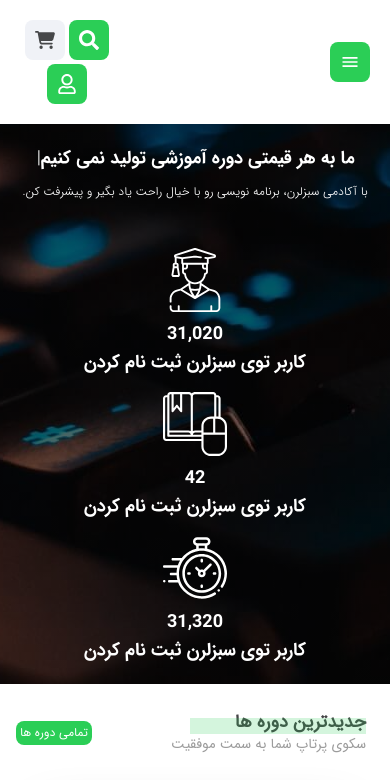
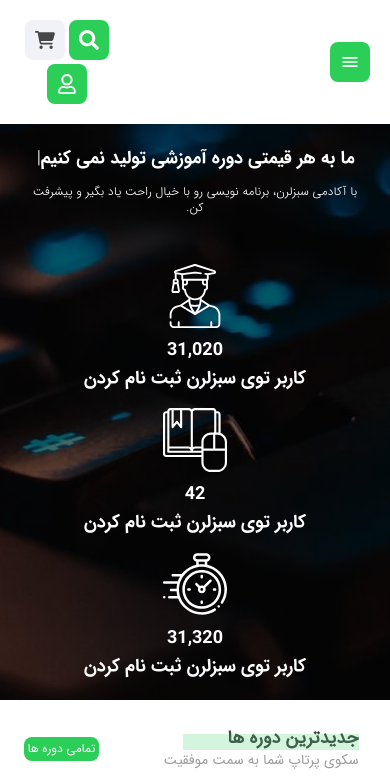
Before and after one commit to impooya/sabzlearn-ir, a React (Vite) app: page / in a window 390 px wide. Shown: the top 780 px of the page. Built offline with nearby package versions, Linux system fonts and the light colour scheme.

Commit message:
update breakpoint responsive in tailwind

```diff
--- a/tailwind.config.js
+++ b/tailwind.config.js
@@ -3,7 +3,13 @@
   content: ["../index.html", "./src/**/*.{js,ts,jsx,tsx}"],
   theme: {
     screens: {
+      "4xs": "320px",
+      "3xs": "375px",
+      "2xs": "425",
       xs: "480px",
+      lmf: "500px",
+      lt: "900px",
+      xm: "600",
       sm: "640px",
       // => @media (min-width: 640px) { ... }
       md: "768px",
```
